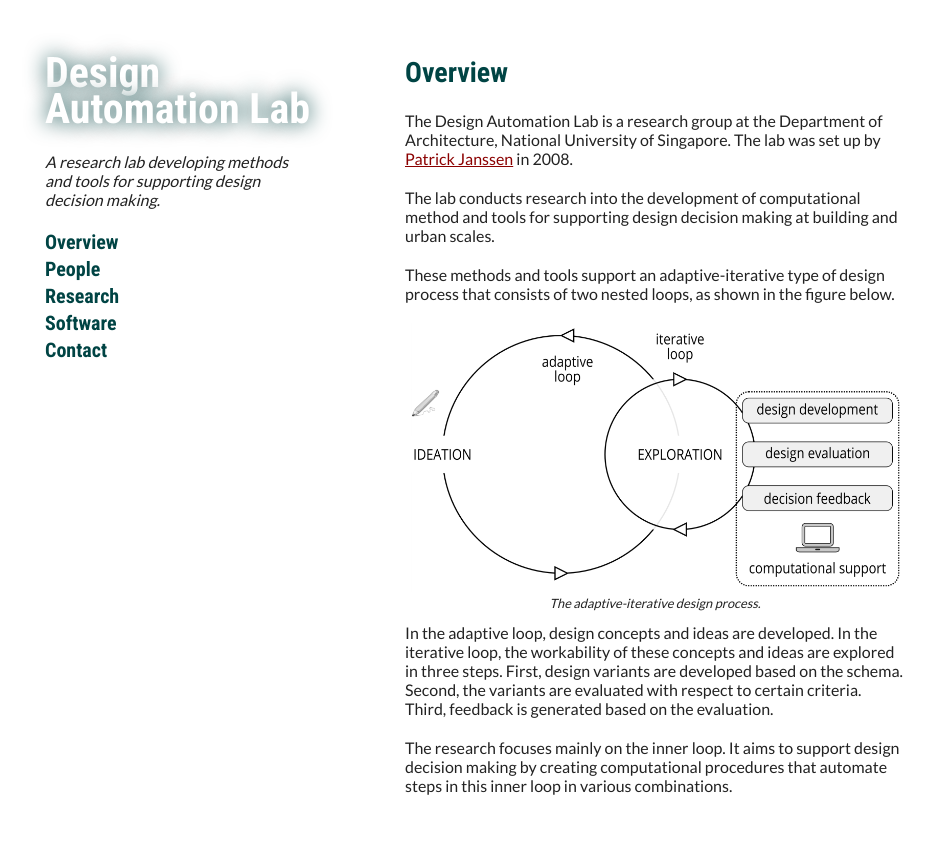
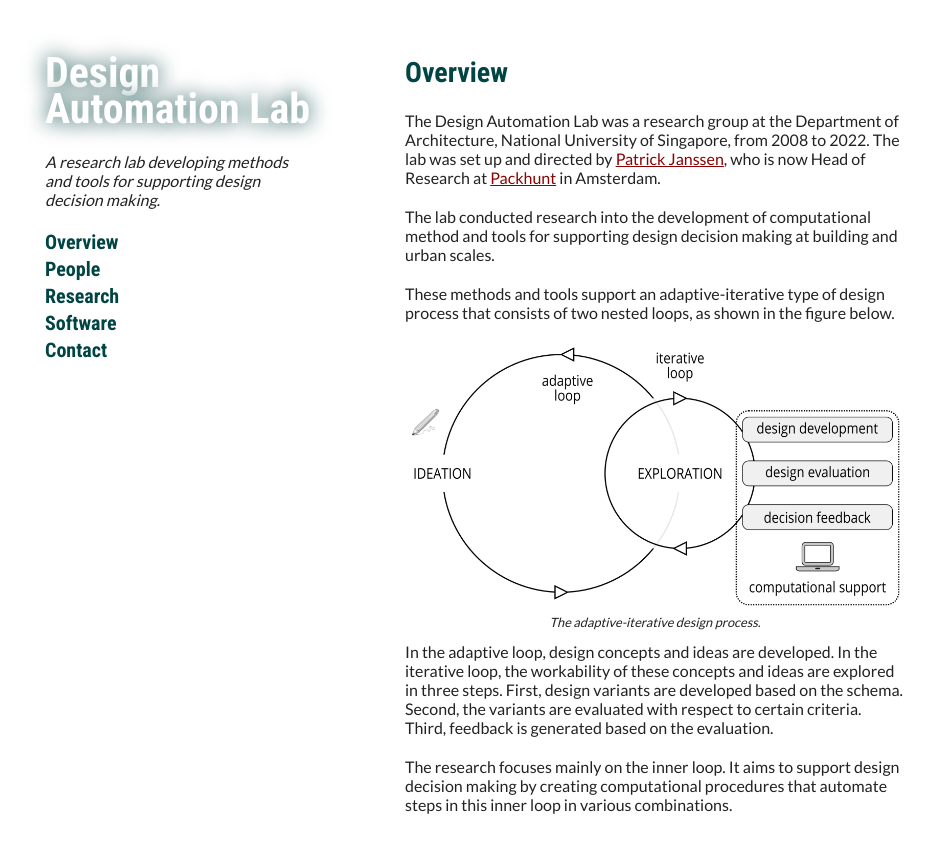
Before and after one commit to design-automation/design-automation-website, a Jekyll site: the page built from index.md, in a window 1280 px wide. Shown: the top 853 px of the page, without its empty margins (165-1098 px from the left). Built offline with Jekyll 4.4.1, drawn with Linux system fonts in a browser that asks for light colours; our own code applies the rules of GitHub Pages for plain Markdown files; a script that is not in the unit is left out.

Commit message:
Update affiliation: left NUS in 2022, now Head of Research at Packhunt, Amsterdam
Remove current-tense NUS and TU Delft affiliations, update contact details and email address.

Co-Authored-By: Claude Fable 5.1 <noreply@anthropic.com>

```diff
--- a/index.md
+++ b/index.md
@@ -3,10 +3,12 @@ title: Overview
 ---
 # Overview
 
-The Design Automation Lab is a research group at the Department of Architecture, National University
-of Singapore. The lab was set up by [Patrick Janssen](http://patrick.janssen.name) in 2008.
+The Design Automation Lab was a research group at the Department of Architecture, National University
+of Singapore, from 2008 to 2022. The lab was set up and directed by
+[Patrick Janssen](http://patrick.janssen.name), who is now Head of Research at
+[Packhunt](https://packhunt.io) in Amsterdam.
 
-The lab conducts research into the development of computational method and tools for supporting
+The lab conducted research into the development of computational method and tools for supporting
 design decision making at building and urban scales.
 
 These methods and tools support an adaptive-iterative type of design process that consists of two
```
Also changed, not shown: pages/contact.md (+4 -13 lines), pages/people.md (+1 -1 lines).
